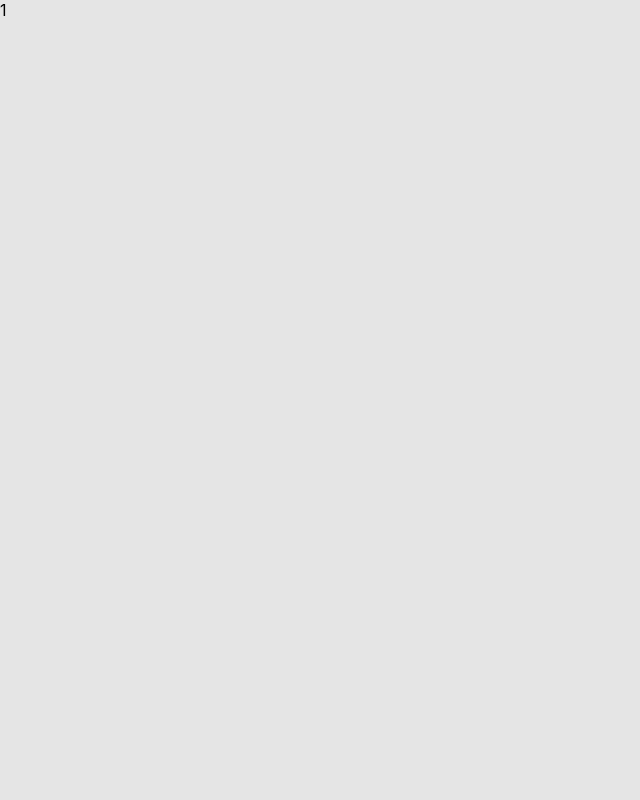
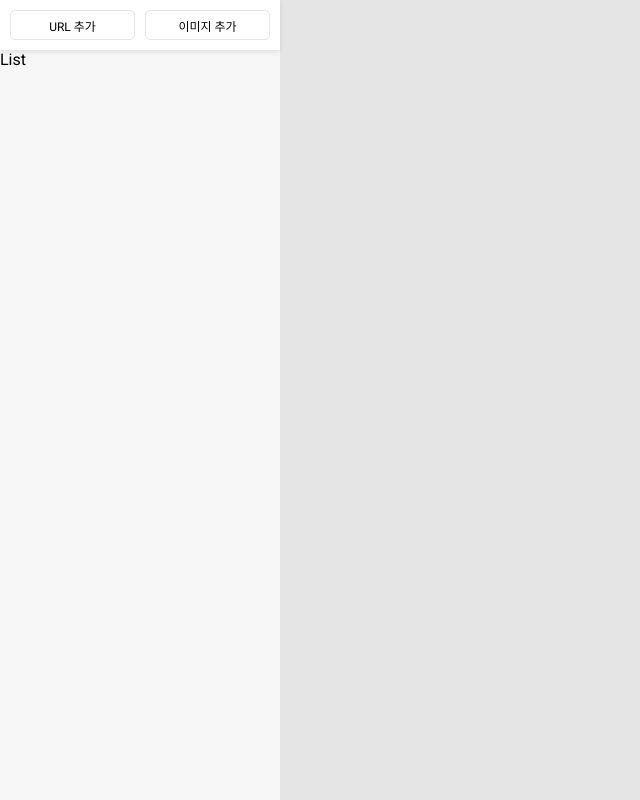
Before and after one commit to hankbae93/ts_project, a React (Create React App) app: page / in a window 1280 px wide. Shown: the whole page, without its empty margins (0-640 px from the left). Built offline with nearby package versions, Linux system fonts and the light colour scheme.

Commit message:
[Style] SideBar 상단 스타일링

```diff
--- a/public/index.html
+++ b/public/index.html
@@ -10,10 +10,12 @@
 			content="Web site created using create-react-app"
 		/>
 		<link rel="apple-touch-icon" href="%PUBLIC_URL%/logo192.png" />
-    <!--
-      manifest.json provides metadata used when your web app is installed on a
-      user's mobile device or desktop. See https://developers.google.com/web/fundamentals/web-app-manifest/
-    -->
+		<link rel="preconnect" href="https://fonts.googleapis.com" />
+		<link rel="preconnect" href="https://fonts.gstatic.com" crossorigin />
+		<link
+			href="https://fonts.googleapis.com/css2?family=Roboto:wght@400;500;700&display=swap"
+			rel="stylesheet"
+		/>
 		<link rel="manifest" href="%PUBLIC_URL%/manifest.json" />
 		<!--
       Notice the use of %PUBLIC_URL% in the tags above.
--- a/src/App.tsx
+++ b/src/App.tsx
@@ -1,10 +1,10 @@
 import React from "react";
-import { Layout } from "./components";
+import { Layout, SideBar } from "./components";
 
 function App() {
 	return (
 		<Layout>
-			<div>1</div>
+			<SideBar />
 		</Layout>
 	);
 }
--- /dev/null
+++ b/src/components/Adder/index.tsx
@@ -0,0 +1,13 @@
+import React from "react";
+import { Container, AddButton } from "./style";
+
+const Adder = () => {
+	return (
+		<Container>
+			<AddButton>URL 추가</AddButton>
+			<AddButton>이미지 추가</AddButton>
+		</Container>
+	);
+};
+
+export default Adder;
--- /dev/null
+++ b/src/components/Adder/style.tsx
@@ -0,0 +1,29 @@
+import styled from "styled-components";
+
+export const Container = styled.div`
+	display: flex;
+	justify-content: space-between;
+	padding: 10px;
+	gap: 10px;
+	background-color: #fff;
+	box-shadow: 0px 2px 5px rgba(0, 0, 0, 0.1);
+`;
+
+export const AddButton = styled.button`
+	flex: 1;
+	display: flex;
+	justify-content: center;
+	align-items: center;
+	width: 125px;
+	height: 30px;
+	font-size: 12px;
+	background-color: #fff;
+	border: 1px solid #e5e5e5;
+	border-radius: 5px;
+	padding: 0;
+	cursor: pointer;
+
+	&:hover {
+		box-shadow: 0px 2px 5px rgba(0, 0, 0, 0.1);
+	}
+`;
--- /dev/null
+++ b/src/components/List/index.tsx
@@ -0,0 +1,7 @@
+import React from "react";
+
+const List = () => {
+	return <div>List</div>;
+};
+
+export default List;
--- /dev/null
+++ b/src/components/SideBar/index.tsx
@@ -0,0 +1,22 @@
+import React from "react";
+import styled from "styled-components";
+
+import Adder from "../Adder";
+import List from "../List";
+
+const SideBar = () => {
+	return (
+		<Container>
+			<Adder />
+			<List />
+		</Container>
+	);
+};
+
+export default SideBar;
+
+const Container = styled.div`
+	width: 280px;
+	min-height: 100vh;
+	background-color: #f7f7f7;
+`;
--- a/src/components/index.ts
+++ b/src/components/index.ts
@@ -1 +1,2 @@
 export { default as Layout } from "./Layout";
+export { default as SideBar } from "./SideBar";
--- a/src/index.css
+++ b/src/index.css
@@ -1,13 +1,21 @@
+* {
+	font-family: "Roboto", -apple-system, BlinkMacSystemFont, "Segoe UI", "Oxygen",
+		"Ubuntu", "Cantarell", "Fira Sans", "Droid Sans", "Helvetica Neue",
+		sans-serif;
+	-webkit-font-smoothing: antialiased;
+	-moz-osx-font-smoothing: grayscale;
+}
+
 body {
-  margin: 0;
-  font-family: -apple-system, BlinkMacSystemFont, 'Segoe UI', 'Roboto', 'Oxygen',
-    'Ubuntu', 'Cantarell', 'Fira Sans', 'Droid Sans', 'Helvetica Neue',
-    sans-serif;
-  -webkit-font-smoothing: antialiased;
-  -moz-osx-font-smoothing: grayscale;
+	margin: 0;
+	font-family: "Roboto", -apple-system, BlinkMacSystemFont, "Segoe UI", "Oxygen",
+		"Ubuntu", "Cantarell", "Fira Sans", "Droid Sans", "Helvetica Neue",
+		sans-serif;
+	-webkit-font-smoothing: antialiased;
+	-moz-osx-font-smoothing: grayscale;
 }
 
 code {
-  font-family: source-code-pro, Menlo, Monaco, Consolas, 'Courier New',
-    monospace;
+	font-family: source-code-pro, Menlo, Monaco, Consolas, "Courier New",
+		monospace;
 }
```
Lines whose indentation alone changed are shown as unchanged.
